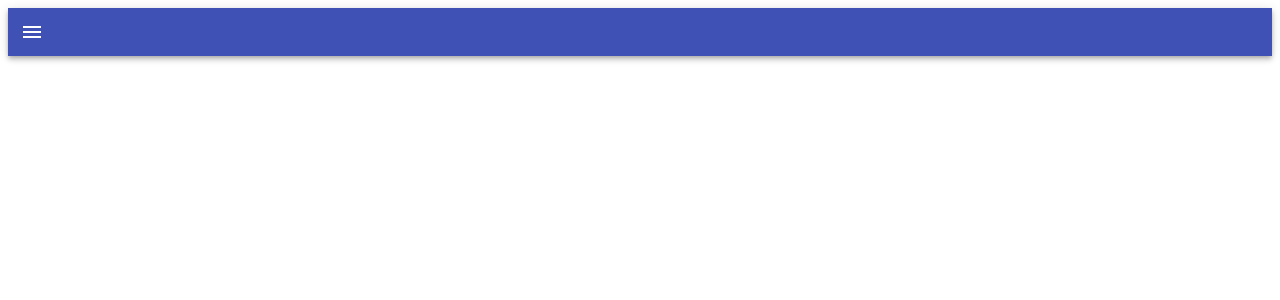
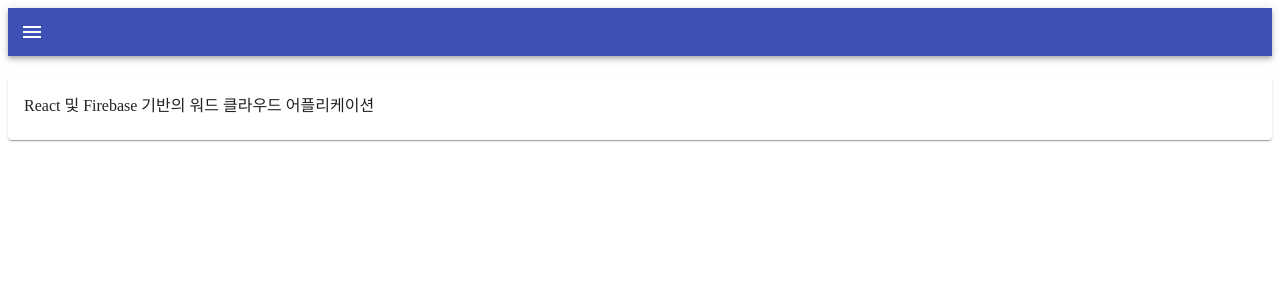
Before and after one commit to shseok/WordCloud, a React app: page / in a window 1280 px wide. Shown: the top 300 px of the page. Built offline with nearby package versions, Linux system fonts and the light colour scheme.

Commit message:
Add Router Module & Page Move

```diff
--- a/package.json
+++ b/package.json
@@ -8,7 +8,8 @@
     "@material-ui/core": "^4.12.3",
     "@material-ui/icons": "^4.11.2",
     "react": "^17.0.2",
-    "react-dom": "^17.0.2"
+    "react-dom": "^17.0.2",
+    "react-router-dom": "^5.2.0"
   },
   "scripts": {
     "start": "set NODE_ENV=development&&webpack-dev-server",
--- a/src/components/App.js
+++ b/src/components/App.js
@@ -1,10 +1,25 @@
 import React from 'react';
+import { HashRouter as Router, Route } from 'react-router-dom';
 import AppShell from './AppShell';
+import Home from './Home';
+import Texts from './Texts';
+import Words from './Words';
+
+
+
 
 class App extends React.Component{
     render() {
         return (
-            <AppShell/>
+            <Router>
+                <AppShell>
+                    <div>
+                        <Route exact path="/" component={Home} />
+                        <Route exact path="/Texts" component={Texts} />
+                        <Route exact path="/Words" component={Words}/>
+                    </div>
+                </AppShell>
+            </Router>
         );
     }
 }
--- a/src/components/AppShell.js
+++ b/src/components/AppShell.js
@@ -1,4 +1,6 @@
 import React from 'react';
+import { Link as RouterLink } from 'react-router-dom';
+import Link from '@material-ui/core/Link';
 import { withStyles } from '@material-ui/core/styles';
 import AppBar from '@material-ui/core/AppBar';
 import Drawer from '@material-ui/core/Drawer';
@@ -27,15 +29,34 @@
     render() {
         const { classes } = this.props;
         return (
+            <div>
                 <div className={classes.root}>
                     <AppBar position="static">
                         <IconButton className={classes.menuButton} color="inherit" onClick={this.handleDrawerToggle}>
-                        <MenuIcon />
+                            <MenuIcon /> {/*true*/}
                         </IconButton>
                     </AppBar>
                     <Drawer open={this.state.toggle}>
-                    <MenuItem onClick={this.handleDrawerToggle} >Home</MenuItem>
+                        <MenuItem onClick={this.handleDrawerToggle} >
+                            <Link component={RouterLink} to="/">
+                                Home
+                            </Link>
+                        </MenuItem>
+                        <MenuItem onClick={this.handleDrawerToggle} >
+                            <Link component={RouterLink} to="/Texts">
+                                Texts
+                            </Link>
+                        </MenuItem>
+                        <MenuItem onClick={this.handleDrawerToggle} >
+                            <Link component={RouterLink} to="/Words">
+                                Words
+                            </Link>
+                        </MenuItem>
                     </Drawer>
+                </div>
+                <div id="content" style={{margin: 'auto', marginTop: '20px'}}>
+                    {React.cloneElement(this.props.children)}
+                </div>
             </div>
         );
     }
--- /dev/null
+++ b/src/components/Home.js
@@ -0,0 +1,17 @@
+import React from 'react';
+import Card from '@material-ui/core/Card';
+import CardContent from '@material-ui/core/CardContent';
+
+class Home extends React.Component{
+    render() {
+        return (
+            <Card>
+                <CardContent>
+                    React 및 Firebase 기반의 워드 클라우드 어플리케이션
+                </CardContent>
+            </Card>
+        );
+    }
+}
+
+export default Home;
--- /dev/null
+++ b/src/components/Texts.js
@@ -0,0 +1,17 @@
+import React from 'react';
+import Card from '@material-ui/core/Card';
+import CardContent from '@material-ui/core/CardContent';
+
+class Texts extends React.Component{
+    render() {
+        return (
+            <Card>
+                <CardContent>
+                    Texts 페이지
+                </CardContent>
+            </Card>
+        );
+    }
+}
+
+export default Texts;
--- /dev/null
+++ b/src/components/Words.js
@@ -0,0 +1,17 @@
+import React from 'react';
+import Card from '@material-ui/core/Card';
+import CardContent from '@material-ui/core/CardContent';
+
+class Words extends React.Component{
+    render() {
+        return (
+            <Card>
+                <CardContent>
+                    Words 페이지
+                </CardContent>
+            </Card>
+        );
+    }
+}
+
+export default Words;
```
Also changed, not shown: 1 other file (tests, documents, lock files or other folders). Lines whose indentation alone changed are shown as unchanged.
